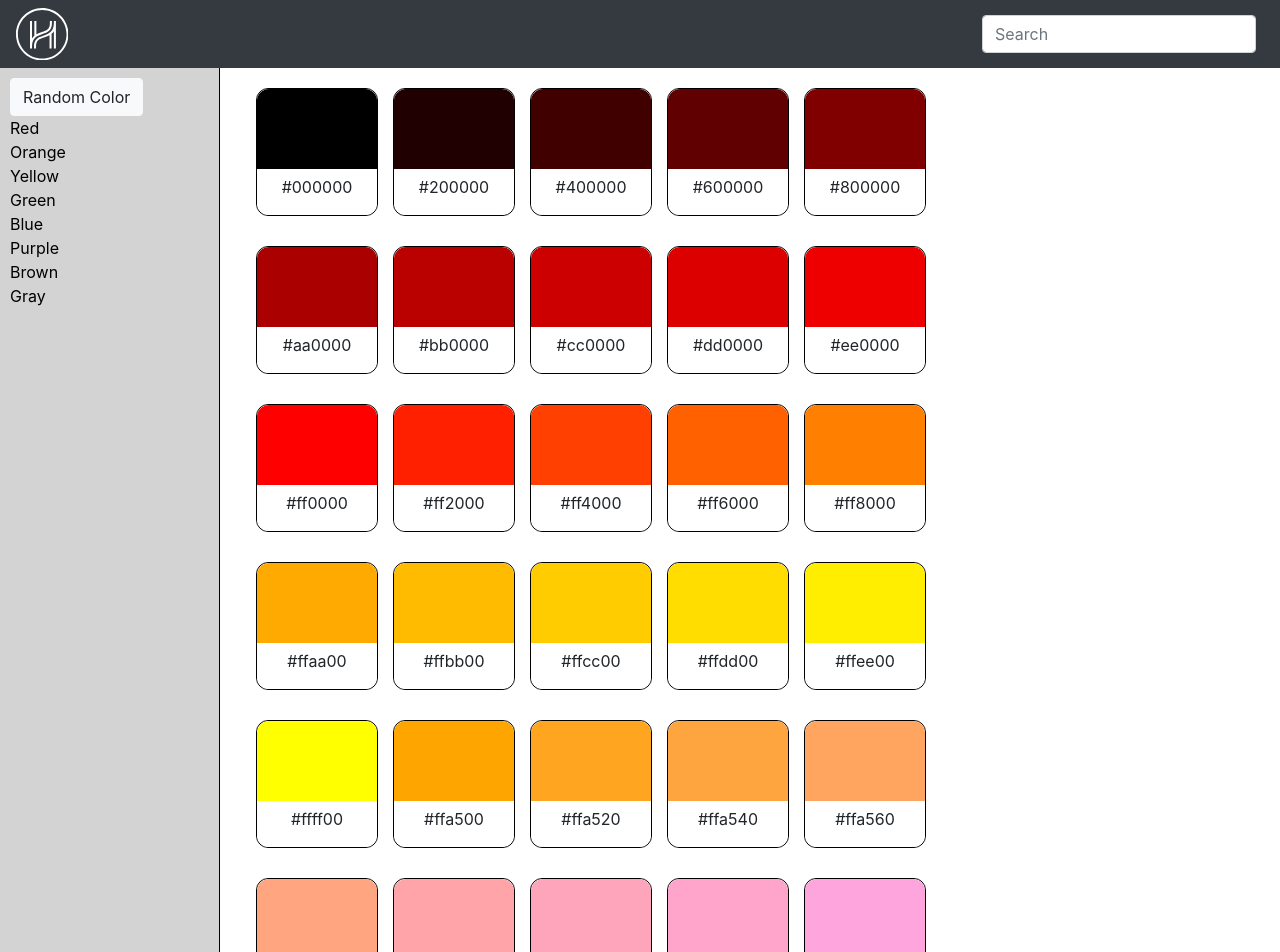
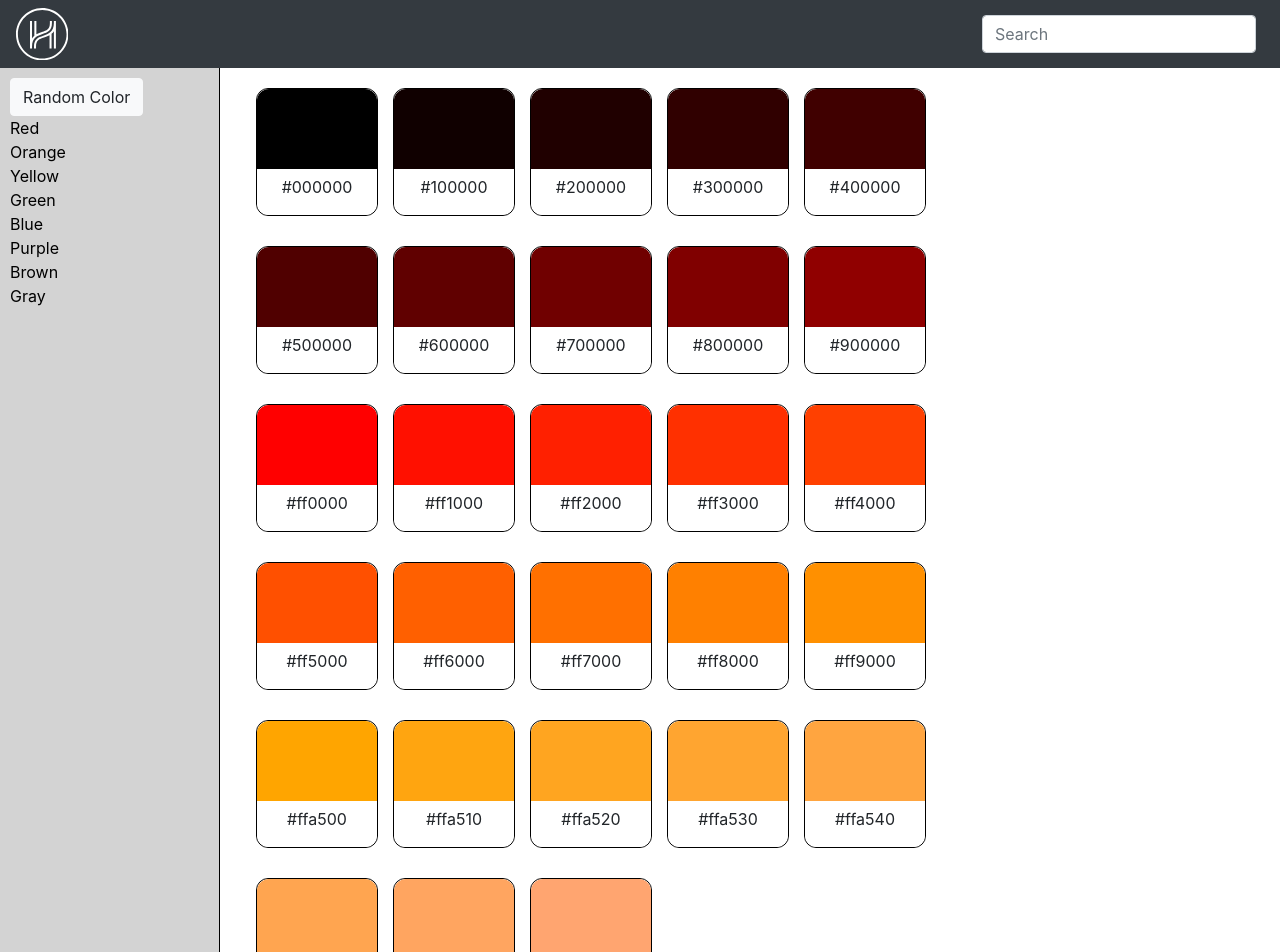
Before and after one commit to curtisyungen/hh-interview, a React (Create React App) app: page /list in a window 1280 px wide. Shown: the top 952 px of the page. Built offline with nearby package versions, Linux system fonts and the light colour scheme.

Commit message:
Add files via upload

```diff
--- a/src/App.js
+++ b/src/App.js
@@ -9,7 +9,8 @@ import './App.css';
 const DEFAULT_VIEW = "list";
 const DEFAULT_COLOR = "Red";
 const COLOR_MENU = ["Red", "Orange", "Yellow", "Green", "Blue", "Purple", "Brown", "Gray"];
-const RESULTS_PER_PAGE = 35;
+const COLOR_VARIATIONS = 10;
+const RESULTS_PER_PAGE = 28;
 
 class App extends Component {
 
@@ -38,28 +39,29 @@ class App extends Component {
     });
   }
 
-  // Generates an array of 100 hex codes to populate color inventory
+  // Generates an array of hex codes to populate color inventory
   getHexCodes = () => {
     let hexCodes = [];
+    let chars = ["00", "10", "20", "30", "40", "50", "60", "70", "80", "90"];
+
     let code;
-    let chars = ["00", "20", "40", "60", "80", "aa", "bb", "cc", "dd", "ee", "ff"];
-
-    // #000000, #ff0000, #ffa500, #ffff00, #008000, #0000ff, #800080, #654321, #808080
-    for (var i=1; i<10; i++) {
+    // colors: #000000, #ff0000, #ffa500, #ffff00, #008000, #0000ff, #800080, #654321, #808080
+    for (var color=1; color<=9; color++) {
       for (var ch in chars) {
-        switch(i) {
-          case 1: code = `#${chars[ch]}0000`; break;
-          case 2: code = `#ff${chars[ch]}00`; break;
-          case 3: code = `#ffa5${chars[ch]}`; break;
-          case 4: code = `#ffff${chars[ch]}`; break;
-          case 5: code = `#0080${chars[ch]}`; break;
-          case 6: code = `#00${chars[ch]}ff`; break;
-          case 7: code = `#80${chars[ch]}80`; break;
-          case 8: code = `#6543${chars[ch]}`; break;
-          case 9: code = `#${chars[ch]}${chars[ch]}${chars[ch]}`; break;
+        switch(color) {
+          case 1: code = `#${chars[ch]}0000`; break; // darkest
+          case 2: code = `#ff${chars[ch]}00`; break; // red
+          case 3: code = `#ffa5${chars[ch]}`; break; // orange
+          case 4: code = `#ffff${chars[ch]}`; break; // yellow
+          case 5: code = `#0080${chars[ch]}`; break; // green
+          case 6: code = `#00${chars[ch]}ff`; break; // blue
+          case 7: code = `#80${chars[ch]}80`; break; // purple
+          case 8: code = `#6543${chars[ch]}`; break; // brown
+          case 9: code = `#${chars[ch]}${chars[ch]}${chars[ch]}`; break; // gray
           default: code = "#ffffff";
         }
 
+        // Ensure code is unique
         if (hexCodes.indexOf(code) === -1) {
           hexCodes.push(code);
         }
@@ -70,12 +72,12 @@ class App extends Component {
     this.setState({
       hexCodes: hexCodes,
     }, () => {
-      this.getPages();
-      this.paginate(this.state.currPage);
+      this.getPages();                    // Calculate number of pages needed
+      this.paginate(this.state.currPage); // Display appropriate number of results on page
     });
   }
 
-  // Calculates number of pages needed for pagination based on RESULTS_PER_PAGE
+  // Calculates number of pages needed for pagination based on RESULTS_PER_PAGE and total number of hex codes
   getPages = () => {
     let hexCodes = this.state.hexCodes;
     let pages = [];
@@ -89,33 +91,8 @@ class App extends Component {
     });
   }
 
-  // Sets color when option is clicked in Sidebar menu
-  // Receives color name as string
-  // Toggles Detail View
-  getColor = (color) => {
-    this.setState({
-      color: color.toLowerCase(),
-      view: "detail",
-    });
-  }
-
-  // Toggles between Detail and List views
-  toggleView = (view) => {
-    this.setState({
-      view: view,
-    });
-  }
-
-  // Clears Detail View and redirects to List View
-  clearDisplay = () => {
-    this.setState({
-      color: null,
-      suggestions: null,
-      view: "list",
-    });
-  }
-
-  // Gets hexCode results to display on current page
+  // Gets hexCodes to display page
+  // Number of results shown = RESULTS_PER_PAGE
   paginate = (page) => {
     let currPage = page;
     let hexCodes = this.state.hexCodes;
@@ -132,6 +109,39 @@ class App extends Component {
     });
   }
 
+  // Sets color when option is clicked in Sidebar menu
+  // Receives color name as string
+  // Toggles Detail View
+  getColor = (color) => {
+    this.setState({
+      color: color.toLowerCase(),
+      view: "detail",
+    });
+  }
+
+  filterColors = (color) => {
+    let hexCodes = this.state.hexCodes;
+    let startIdx = (COLOR_MENU.indexOf(color) + 1) * COLOR_VARIATIONS;
+
+    let filterCodes = [];
+    for (var i=0; i<COLOR_VARIATIONS; i++) {
+      filterCodes.push(hexCodes[startIdx + i]);
+    }
+
+    this.setState({
+      hexDisplay: filterCodes,
+    });
+  }
+
+  // Clears Detail View and redirects to List View
+  clearDisplay = () => {
+    this.setState({
+      color: null,
+      suggestions: null,
+      view: "list",
+    });
+  }
+
   render() {
     return (
       <Router>
@@ -144,7 +154,7 @@ class App extends Component {
           <Navbar />
 
           <Sidebar
-            getColor={this.getColor}
+            getColor={this.filterColors}
             colorMenu={this.state.colorMenu}
           />
 
```
